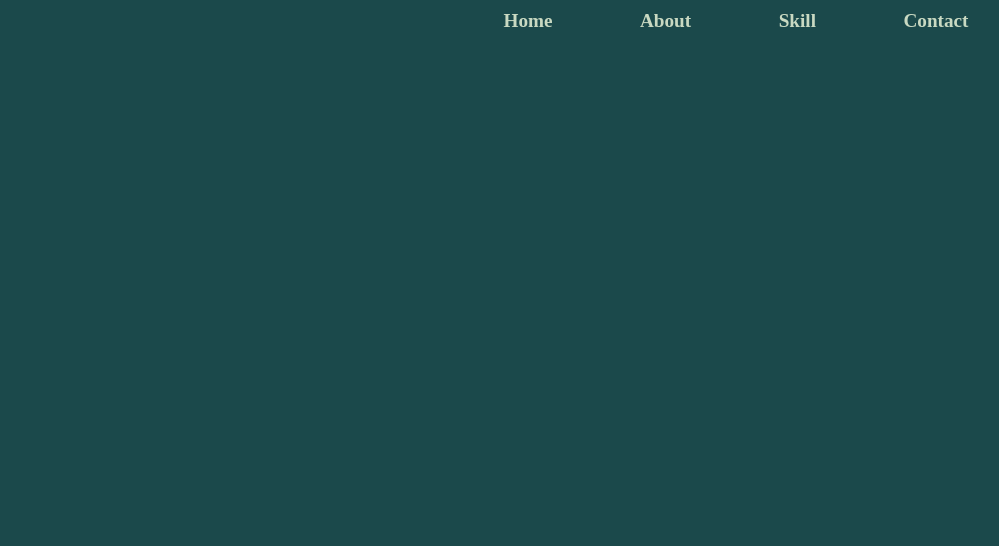
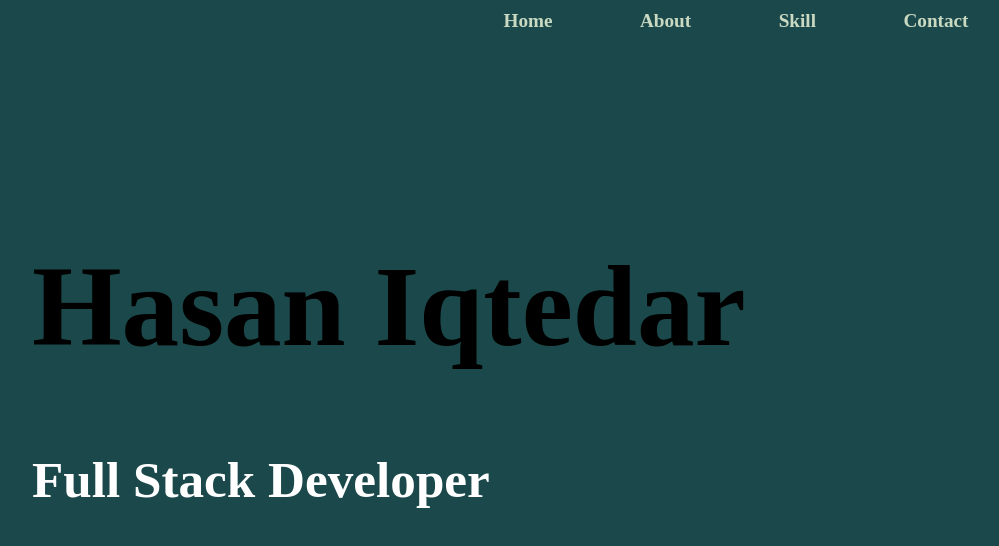
Before and after one commit to Hasan-Iqtedar/Hasan-Iqtedar.github.io, a React (Create React App) app: page / in a window 1280 px wide. Shown: the top 546 px of the page, without its empty margins (96-1095 px from the left). Built offline with nearby package versions, Linux system fonts and the light colour scheme.

Commit message:
Add Home component

```diff
--- a/src/App.js
+++ b/src/App.js
@@ -1,12 +1,16 @@
 import Header from "./components/Header";
+import Home from "./components/Home";
+import About from "./components/About";
+
 
 function App() {
   return (
     <div className="App">
       <Header />
-      {/* <Home />
+      <Home />
+
       <About />
-      <Skills />
+      {/* <Skills />
       <Contact /> */}
     </div>
   );
--- /dev/null
+++ b/src/components/Home.js
@@ -0,0 +1,12 @@
+import "../styles/home.css";
+
+const Home = (props) => {
+  return (
+    <div id="home">
+      <h1>Hasan Iqtedar</h1>
+      <h2>Full Stack Developer</h2>
+    </div>
+  );
+};
+
+export default Home;
--- /dev/null
+++ b/src/styles/home.css
@@ -0,0 +1,14 @@
+#home {
+    width: 80%;
+    margin: 30vh auto 20vw auto;
+    scroll-margin-top: 30vh;
+}
+
+#home h1 {
+    font-size: 9vw;
+}
+
+#home h2 {
+    color: white;
+    font-size: 4vw;
+}
```
